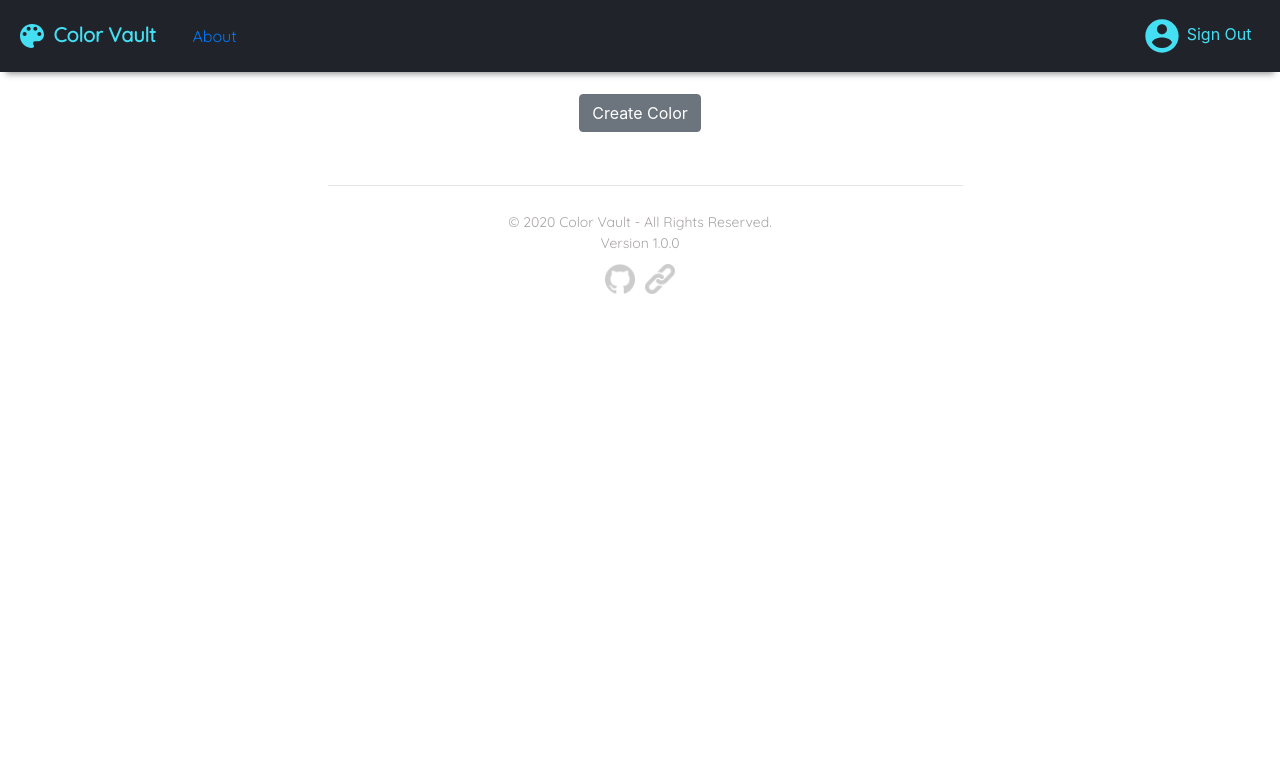
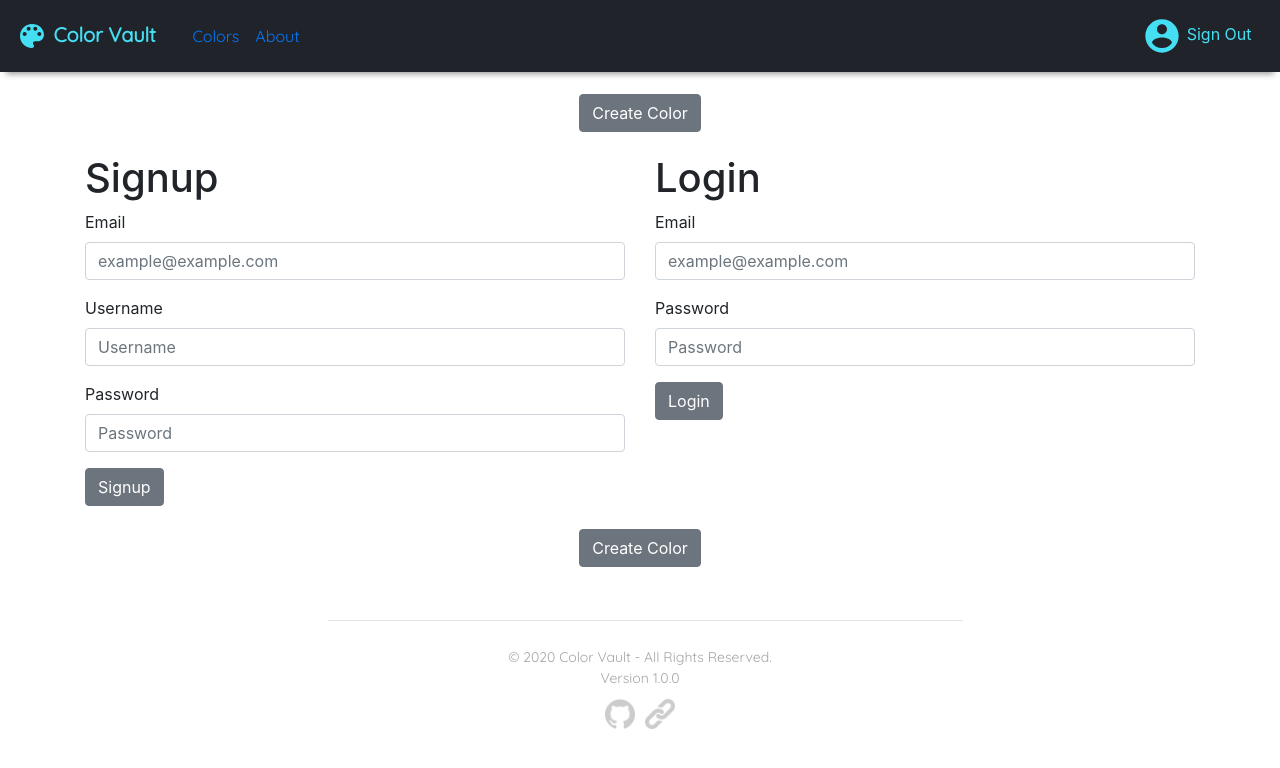
Before and after one commit to Chase00/ColorVault, a React (Create React App) app: page /colors in a window 1280 px wide. Shown: the top 768 px of the page. Built offline with nearby package versions, Linux system fonts and the light colour scheme; no server answers.

Commit message:
Heroku deployment

```diff
--- a/src/App.js
+++ b/src/App.js
@@ -44,6 +44,8 @@ function App() {
               <Route exact path="/colors"><ColorsIndex token={sessionToken}/></Route>
               <Route exact path="/about"></Route>
         </Switch>
+        <Auth updateToken={updateToken}/>
+        <ColorsIndex token={sessionToken}/>
       </Router>
       <Footer />
     </div>
--- a/src/Components/Auth/Login.js
+++ b/src/Components/Auth/Login.js
@@ -1,5 +1,6 @@
 import React, {useState} from 'react';
 import {Form, FormGroup, Label, Input, Button} from 'reactstrap';
+import APIURL from '../../Helpers/enviroment';
 
 const Login = (props) => {
     const [email, setEmail] = useState('');
@@ -8,7 +9,7 @@ const Login = (props) => {
     let handleSubmit = (event) => {
         event.preventDefault();
 
-        fetch('http://localhost:3000/api/user/login', {
+        fetch(`${APIURL}/api/user/login`, {
             method: 'POST',
             body: JSON.stringify({
 
--- a/src/Components/Auth/Register.js
+++ b/src/Components/Auth/Register.js
@@ -1,5 +1,6 @@
 import React, {useState} from 'react';
 import {Form, FormGroup, Label, Input, Button} from 'reactstrap';
+import APIURL from '../../Helpers/enviroment';
 
 const Register = (props) => {
     const [email, setEmail] = useState('');
@@ -9,7 +10,7 @@ const Register = (props) => {
     let handleSubmit = (event) => {
         event.preventDefault();
 
-        fetch("http://localhost:3000/api/user/signup", {
+        fetch(`${APIURL}/api/user/signup`, {
             method: 'POST',
             body: JSON.stringify({
 
--- a/src/Components/Colors/ColorCreate.js
+++ b/src/Components/Colors/ColorCreate.js
@@ -3,6 +3,7 @@ import {Button, Modal, ModalHeader, ModalBody, FormGroup, Label, Form, Input, In
 import './ColorModify.css'
 import { MdColorLens } from 'react-icons/md';
 import { ChromePicker } from 'react-color';
+import APIURL from '../../Helpers/enviroment';
 
 const ColorCreate = (props) => {
     const [name, setName] = useState('');
@@ -10,7 +11,7 @@ const ColorCreate = (props) => {
 
     const handleSubmit = (e) => {
         e.preventDefault();
-        fetch('http://localhost:3000/api/color/', {
+        fetch(`${APIURL}/api/color/`, {
             method: 'POST',
             body: JSON.stringify({
 
--- a/src/Components/Colors/ColorEdit.js
+++ b/src/Components/Colors/ColorEdit.js
@@ -3,6 +3,7 @@ import { Modal, ModalHeader, ModalBody, FormGroup, Label, Form, Input, Button, I
 import './ColorModify.css'
 import { MdColorLens } from 'react-icons/md';
 import { ChromePicker } from 'react-color';
+import APIURL from '../../Helpers/enviroment';
 
 const WorkoutEdit = (props) => {
 
@@ -11,7 +12,7 @@ const WorkoutEdit = (props) => {
 
     const colorUpdate = (event, color) => {
         event.preventDefault();
-        fetch(`http://localhost:3000/api/color/${props.colorToUpdate.id}`, {
+        fetch(`${APIURL}/api/color/${props.colorToUpdate.id}`, {
             method: 'PUT',
             body: JSON.stringify({
 
--- a/src/Components/Colors/ColorsIndex.js
+++ b/src/Components/Colors/ColorsIndex.js
@@ -2,6 +2,7 @@ import React, {useState, useEffect} from 'react';
 import ColorsTable from './ColorsTable';
 import ColorCreate from './ColorCreate';
 import ColorEdit from './ColorEdit';
+import APIURL from '../../Helpers/enviroment';
 import {
     Row,
     Container,
@@ -20,7 +21,7 @@ const ColorsIndex = (props) => {
     }, [])
 
     const fetchColors = () => {
-        fetch('http://localhost:3000/api/color', {
+        fetch(`${APIURL}/api/color`, {
             method: 'GET',
             headers: new Headers ({
                 'Content-Type': 'application/json',
--- a/src/Components/Colors/ColorsTable.js
+++ b/src/Components/Colors/ColorsTable.js
@@ -5,11 +5,12 @@ import {
   CardTitle, CardText
 } from 'reactstrap';
 import './ColorCard.css'
+import APIURL from '../../Helpers/enviroment';
 
 const ColorsTable = (props) => {
 
     const deleteColor = (color) => {
-        fetch(`http://localhost:3000/api/color/${color.id}`, {
+        fetch(`${APIURL}/api/color/${color.id}`, {
             method: 'DELETE',
             headers: new Headers({
                 'Content-Type': 'application/json',
--- a/src/Components/Navbar/Navbar.js
+++ b/src/Components/Navbar/Navbar.js
@@ -39,6 +39,9 @@ const NavBar = (props) => {
                  :
                  <Nav className="mr-auto" navbar>
                  <NavItem>
+                   <NavLink><Link to="/colors">Colors</Link></NavLink>
+                 </NavItem>
+                 <NavItem>
                    <NavLink><Link to="/home">About</Link></NavLink>
                  </NavItem>
                </Nav>
--- /dev/null
+++ b/src/Helpers/enviroment.js
@@ -0,0 +1,12 @@
+let APIURL = '';
+
+switch (window.location.hostname) {
+    case "localhost" || "127.0.0.1":
+        APIURL = "http://localhost:3000"
+        break
+    case "thecolorvault-client.herokuapp.com":
+        APIURL = "https://thecolorvault.herokuapp.com"
+        break
+}
+
+export default APIURL;
```
Also changed, not shown: static.json (added, +7 -0 lines).
